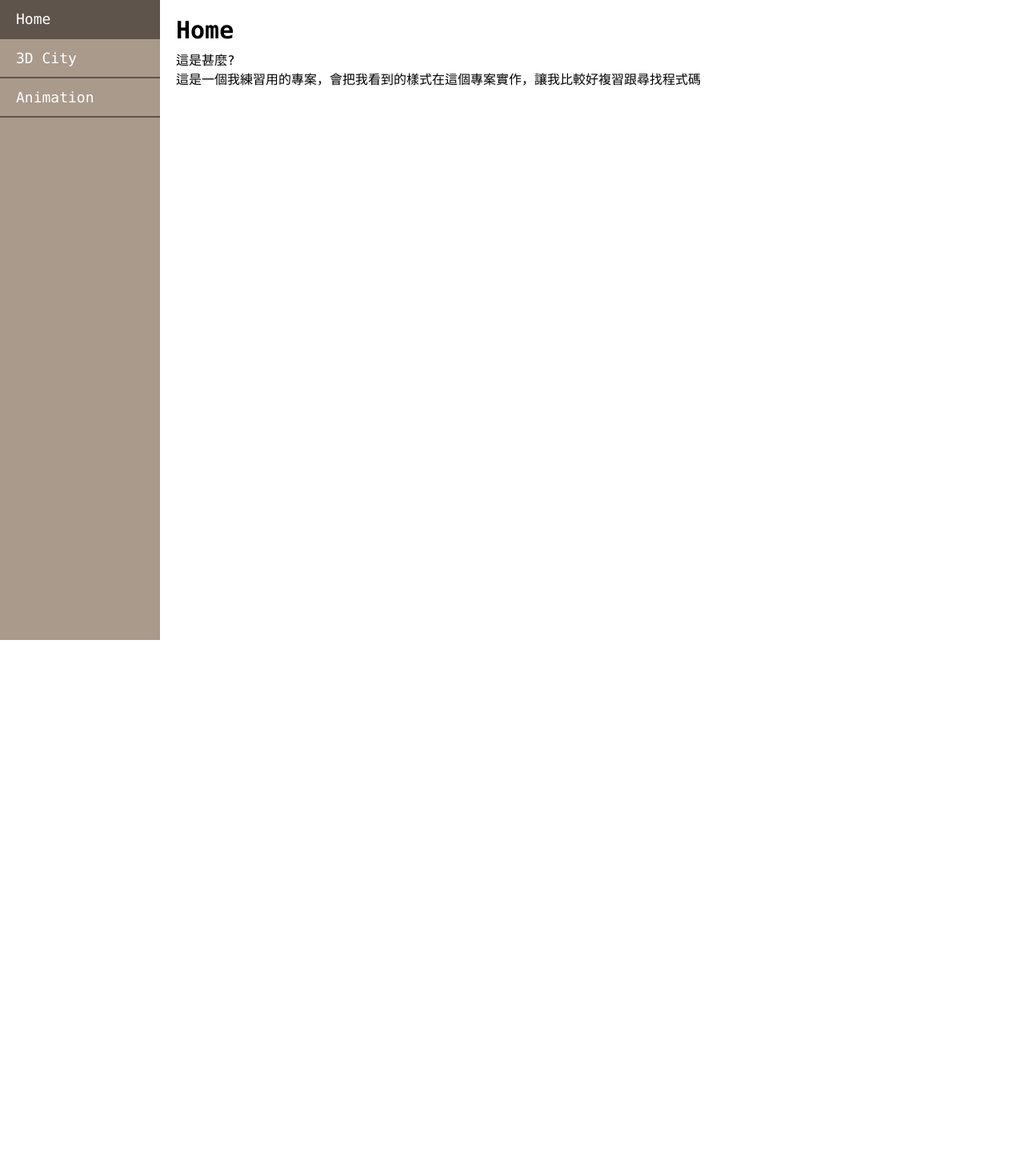
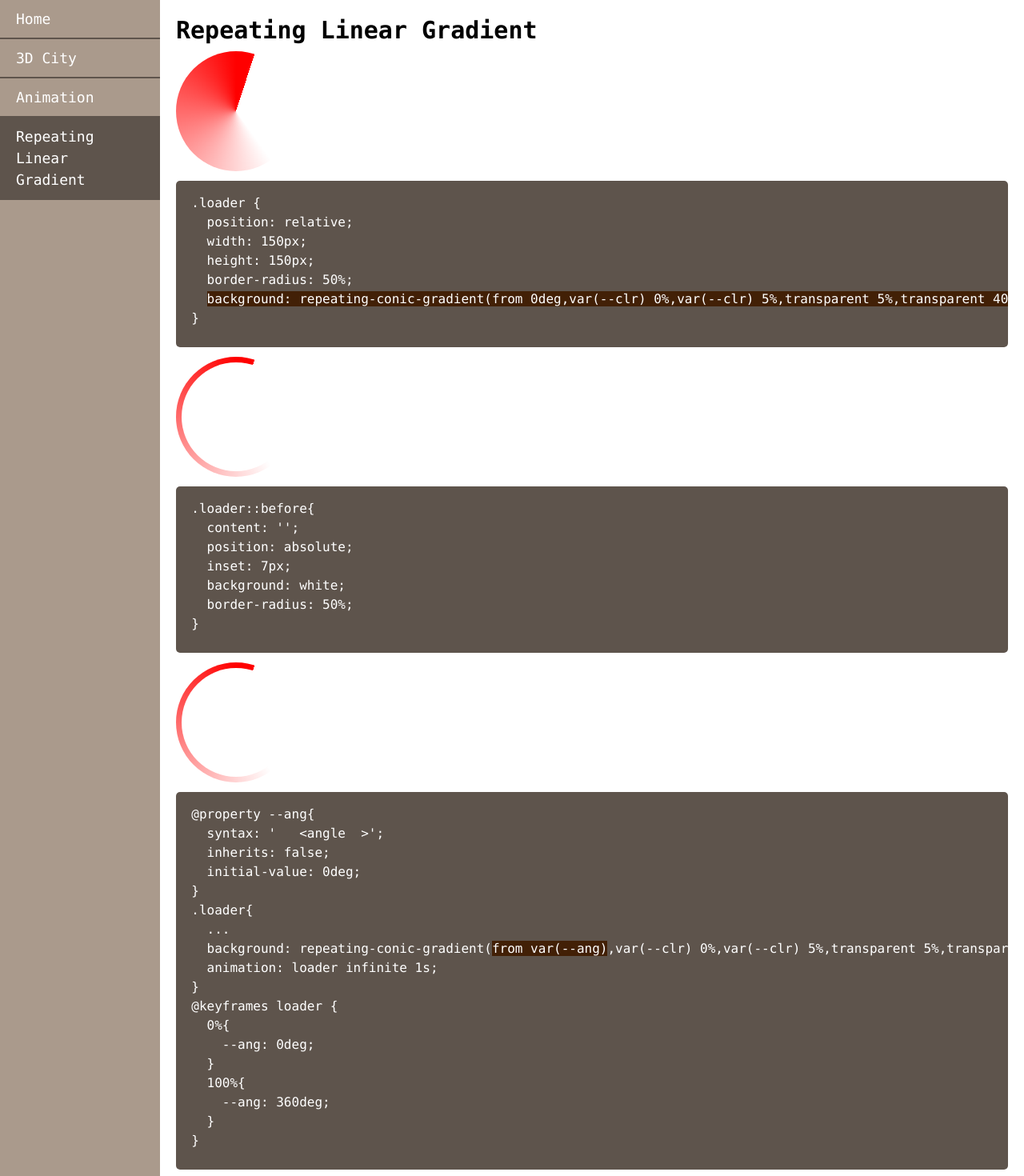
Before and after one commit to qq076qq076/exercise-book, an Angular app: page /repeating-linear-gradient in a window 1280 px wide. Before the commit this address led to /index. Shown: the top 1470 px of the page at 80% size. Before the commit the page ends 800 px from the top, so only its background shows below. Built offline with nearby package versions, Linux system fonts and the light colour scheme.

Commit message:
add Repeating Linear Gradient

```diff
--- a/angular.json
+++ b/angular.json
@@ -108,6 +108,7 @@
   "cli": {
     "schematicCollections": [
       "@angular-eslint/schematics"
-    ]
+    ],
+    "analytics": false
   }
 }
--- a/src/app/app-routing.module.ts
+++ b/src/app/app-routing.module.ts
@@ -1,3 +1,4 @@
+import { RepeatingLinearGradientComponent } from './pages/repeating-linear-gradient/repeating-linear-gradient.component';
 import { NgModule } from '@angular/core';
 import { Routes, RouterModule } from '@angular/router';
 import { IndexComponent } from './pages/index/index.component';
@@ -27,6 +28,13 @@ export const routes: Routes = [
     }
   },
   {
+    path: 'repeating-linear-gradient',
+    component: RepeatingLinearGradientComponent,
+    data: {
+      title: 'Repeating Linear Gradient'
+    }
+  },
+  {
     path: '**',
     redirectTo: "index"
   },
--- a/src/app/app.module.ts
+++ b/src/app/app.module.ts
@@ -7,6 +7,7 @@ import { CodePlaceComponent } from './components/code-place/code-place.component
 import { IndexComponent } from './pages/index/index.component';
 import { CityDddComponent } from './pages/city-ddd/city-ddd.component';
 import { AnimationComponent } from './pages/animation/animation.component';
+import { RepeatingLinearGradientComponent } from './pages/repeating-linear-gradient/repeating-linear-gradient.component';
 
 @NgModule({
   declarations: [
@@ -14,7 +15,8 @@ import { AnimationComponent } from './pages/animation/animation.component';
     CodePlaceComponent,
     IndexComponent,
     CityDddComponent,
-    AnimationComponent
+    AnimationComponent,
+    RepeatingLinearGradientComponent
   ],
   imports: [
     BrowserModule,
--- /dev/null
+++ b/src/app/pages/repeating-linear-gradient/repeating-linear-gradient.component.css
@@ -0,0 +1,43 @@
+.loader{
+  position: relative;
+  width: 150px;
+  height: 150px;
+  border-radius: 50%;
+  background: repeating-conic-gradient(from 0deg,var(--clr) 0%,var(--clr) 5%,transparent 5%,transparent 40%,var(--clr) 100%);
+}
+
+@property --ang{
+  syntax: '<angle>';
+  inherits: false;
+  initial-value: 0deg;
+}
+
+.loader2{
+  --ang: 0deg;
+  position: relative;
+  width: 150px;
+  height: 150px;
+  border-radius: 50%;
+  background: repeating-conic-gradient(from var(--ang),var(--clr) 0%,var(--clr) 5%,transparent 5%,transparent 40%,var(--clr) 100%);
+}
+
+.loader2::before{
+  content: '';
+  position: absolute;
+  inset: 7px;
+  background: white;
+  border-radius: 50%;
+}
+
+.loader3{
+  animation: loader linear infinite 1s;
+}
+
+@keyframes loader {
+  0%{
+    --ang: 0deg;
+  }
+  100%{
+    --ang: 360deg;
+  }
+}
--- /dev/null
+++ b/src/app/pages/repeating-linear-gradient/repeating-linear-gradient.component.html
@@ -0,0 +1,57 @@
+<section>
+
+  <div>
+    <div class="d-flex flex-wrap mb-3">
+      <div class="loader mb-3" style="--clr:red;"></div>
+      <pre class=" mb-3">
+  .loader &lcub;
+    position: relative;
+    width: 150px;
+    height: 150px;
+    border-radius: 50%;
+    <span class="bg-yellow-950">background: repeating-conic-gradient(from 0deg,var(--clr) 0%,var(--clr) 5%,transparent 5%,transparent 40%,var(--clr) 100%);</span>
+  &rcub;
+      </pre>
+    </div>
+  </div>
+  <div class="d-flex flex-wrap mb-3">
+    <div class="loader2 mb-3" style="--clr:red;"></div>
+    <pre class=" mb-3">
+  .loader::before&lcub;
+    content: '';
+    position: absolute;
+    inset: 7px;
+    background: white;
+    border-radius: 50%;
+  &rcub;
+    </pre>
+  </div>
+  <div class="d-flex flex-wrap mb-3">
+    <div class="loader2 loader3 mb-3" style="--clr:red;"></div>
+    <pre class=" mb-3">
+  @property --ang&lcub;
+    syntax: '	&lt;angle	&gt;';
+    inherits: false;
+    initial-value: 0deg;
+  &rcub;
+  .loader&lcub;
+    ...
+    background: repeating-conic-gradient(<span class="bg-yellow-950">from var(--ang)</span>,var(--clr) 0%,var(--clr) 5%,transparent 5%,transparent 40%,var(--clr) 100%);
+    animation: loader infinite 1s;
+  &rcub;
+  @keyframes loader &lcub;
+    0%&lcub;
+      --ang: 0deg;
+    &rcub;
+    100%&lcub;
+      --ang: 360deg;
+    &rcub;
+  &rcub;
+    </pre>
+  </div>
+  <div>
+    <a class="text-cyan-500 underline underline-offset-3"
+      href="https://www.youtube.com/watch?v=hjGvCbHNwko"
+      target="_blank">參考來源</a>
+  </div>
+</section>
```
Also changed, not shown: src/app/pages/repeating-linear-gradient/repeating-linear-gradient.component.ts (added, +10 -0 lines), 1 other file (tests, documents, lock files or other folders).
